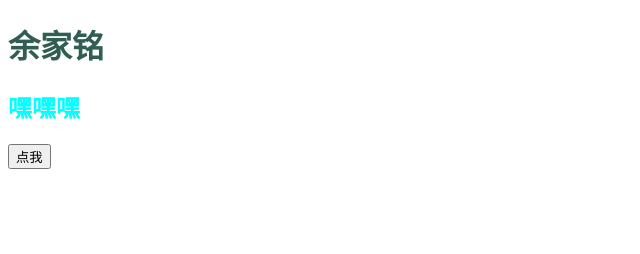
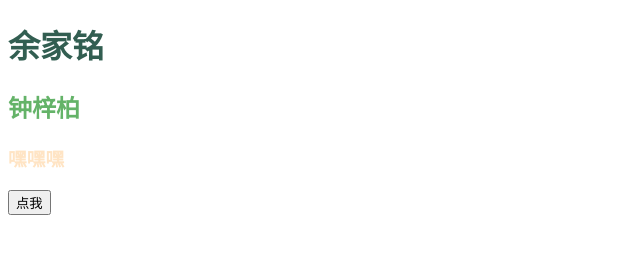
Before and after one commit to puremilk-Lgy/web-demo, a plain HTML site: page index.html in a window 1280 px wide. Shown: the whole page, without its empty margins (0-640 px from the left). Drawn offline with Linux system fonts and the light colour scheme.

Commit message:
Add files via upload

```diff
--- a/index.html
+++ b/index.html
@@ -10,7 +10,8 @@
 
 <body>
     <h1>余家铭</h1>
-    <h2>嘿嘿嘿</h2>
+    <h2>钟梓柏</h2>
+    <h3>嘿嘿嘿</h3>
     <button id="btn">点我</button>
 
     <!-- 引入js -->
--- a/style.css
+++ b/style.css
@@ -3,5 +3,8 @@ h1 {
 }
 
 h2 {
-    color: aqua;
+    color: rgb(100, 179, 104);
 }
+h3{
+    color:bisque;
+}
```
